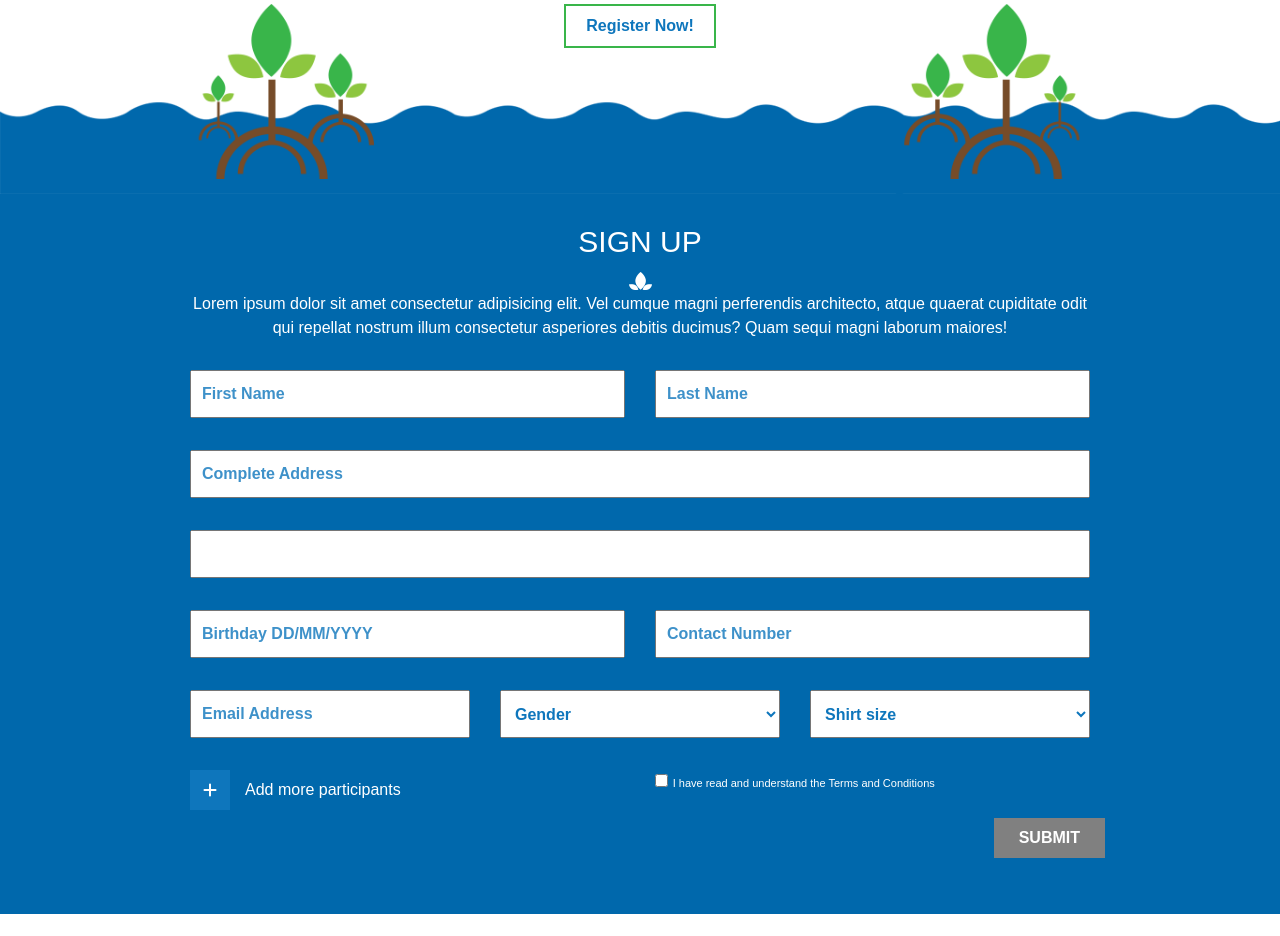
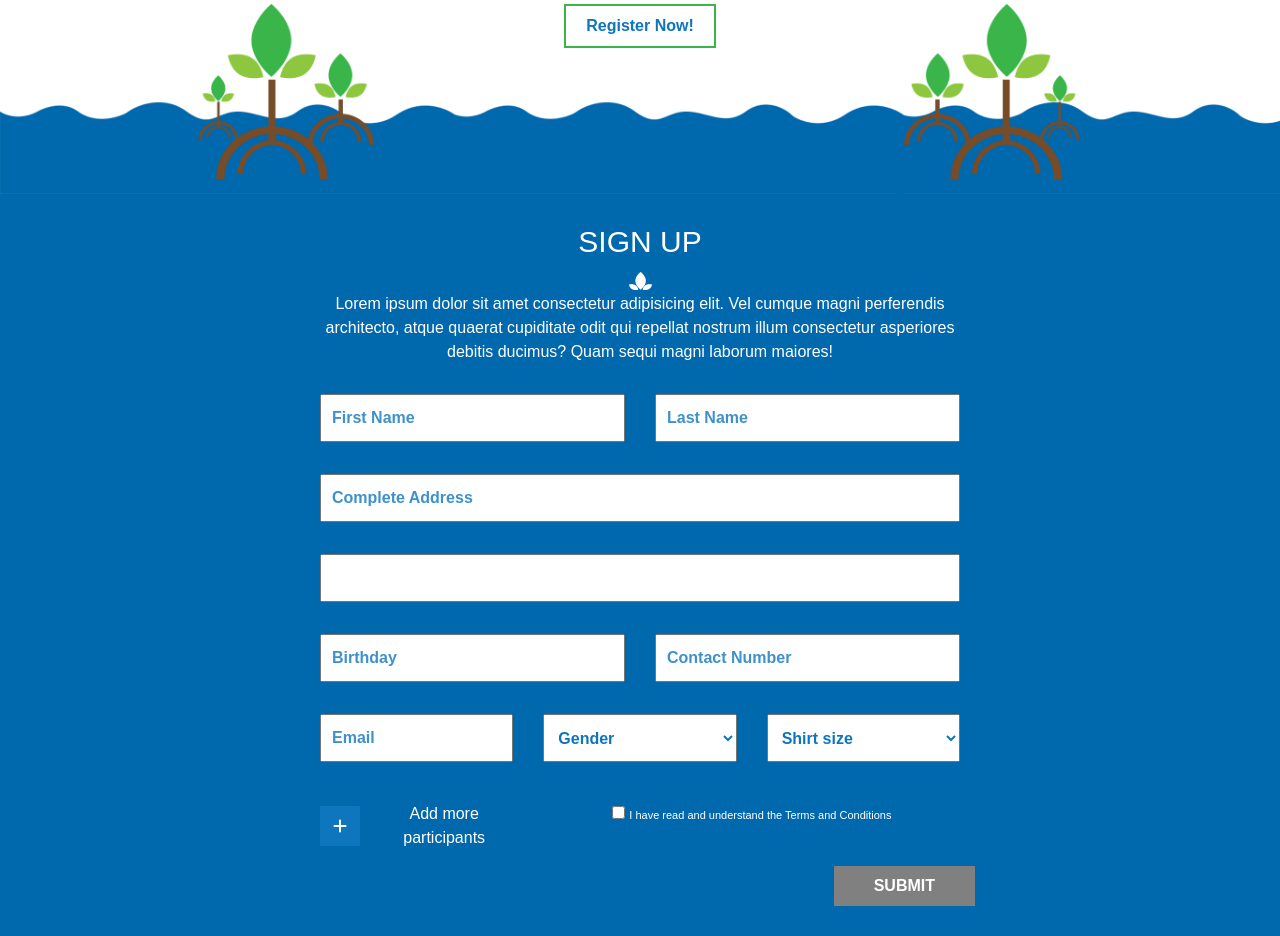
Before and after one commit to janmarroquejr/bcdtest, a PHP site: page / in a window 1280 px wide. Shown: the part 606-1542 px from the top of the page. Before the commit the page ends 1520 px from the top, so only its background shows below. Run offline with PHP 8.4, Linux system fonts and the light colour scheme; some libraries are stand-ins or nearby versions.

Commit message:
minor fixes

```diff
--- a/congrats.css
+++ b/congrats.css
@@ -2,6 +2,7 @@
   padding: 0;
   margin: 0;
   box-sizing: border-box;
+  font-family: Arial, Helvetica, sans-serif;
 }
 
 .greeting {
--- a/data_controller.php
+++ b/data_controller.php
@@ -19,8 +19,10 @@ $registered_at = $row['registeredAt'];
 function getFullGender ($x){
     if($x == "M"){
         return "Male";
-    }else {
+    } else if($x == "F") {
         return "Female";
+    } else {
+        return "";
     }
 }
 
--- a/index.php
+++ b/index.php
@@ -46,7 +46,7 @@
         <div class="hero-text">
             <p class="event-details">APRIL 25, 2015 | Assembly time: 5:00AM | SM City Batangas Parking Grounds</p>
             <p class="registration-fee">Registration fee: Php500 inclusive of race kit with shirt</p>
-            <button class="register">Register Now!</button>
+            <a class="register" href="#sign-up">Register Now!</a>
         </div>
     </div>
 
@@ -65,52 +65,52 @@
 
                 <div>
                     <form action="<?php $_SERVER['PHP_SELF'] ?>" method="POST">
-                        <div class="row my-2">
-                            <div class="col">
+                        <div class="row">
+                            <div class="col mb-2">
                                 <input type="text" placeholder="First Name" class="input" name="first_name" value="<?= $firstName ?>">
                                 <span class="error"><?= $firstName_error ?></span>
                             </div>
 
-                            <div class="col">
+                            <div class="col mb-2">
                                 <input type="text" placeholder="Last Name" class="input" name="last_name" value="<?= $lastName ?>">
                                 <span class="error"><?= $lastName_error ?></span>
                             </div>
                         </div>
-                        <div class="row my-2">
-                            <div class="col">
+                        <div class="row">
+                            <div class="col mb-2">
                                 <input type="text" placeholder="Complete Address" class="input" name="address" value="<?= $x ?>">
                                 <span class="error"><?= $userAddress_error ?></span>
                             </div>
                         </div>
-                        <div class="row my-2">
-                            <div class="col">
+                        <div class="row">
+                            <div class="col mb-2">
                                 <input type="text" class="input" name="address_2" value="<?= $y ?>">
                                 <span class="error"></span>
                             </div>
                         </div>
-                        <div class="row my-2">
-                            <div class="col">
-                                <input type="text" placeholder="Birthday DD/MM/YYYY" class="input" name="birthday" onfocus="(this.type = 'date')" onblur="(this.type='text')" value="<?= $birthday ?>">
+                        <div class="row">
+                            <div class="col-sm-12 col-md-6 mb-2">
+                                <input type="text" placeholder="Birthday" class="input" name="birthday" onfocus="(this.type = 'date')" onblur="(this.type='text')" value="<?= $birthday ?>">
                                 <span class="error"><?= $birthday_error ?></span>
                             </div>
-                            <div class="col">
-                                <input type="tel" placeholder="Contact Number" class="input" name="contact" value="<?= $contact ?>">
+                            <div class="col-sm-12 col-md-6 mb-2">
+                                <input type="number" placeholder="Contact Number" class="input" name="contact" value="<?= $contact ?>">
                             </div>
                         </div>
-                        <div class="row my-2">
-                            <div class="col">
-                                <input type="text" placeholder="Email Address" class="input" name="email" value="<?= $email ?>">
+                        <div class="row">
+                            <div class="col-md-4 mb-2">
+                                <input type="text" placeholder="Email" class="input" name="email" value="<?= $email ?>">
                                 <span class="error"><?= $email_error ?></span>
                             </div>
-                            <div class="col">
+                            <div class="col-md-4 mb-2">
                                 <select name="gender" value="<?= $gender; ?>">
                                     <option selected hidden value="">Gender</option>
-                                    <option value="M">M</option>
-                                    <option value="F">F</option>
+                                    <option value="M">Male</option>
+                                    <option value="F">Female</option>
                                 </select>
                                 <span class="error"><?= $gender_error; ?></span>
                             </div>
-                            <div class="col">
+                            <div class="col-md-4 mb-2">
                                 <select name="shirt_size" value="<?= $shirtSize ?>">
                                     <option selected hidden value="">Shirt size</option>
                                     <option value="S">S</option>
@@ -121,9 +121,9 @@
                                 <span class="error"><?= $shirtSize_error; ?></span>
                             </div>
                         </div>
-                        <div class="row justify-content-between my-2">
-                            <div class="col-4 add"><span class="add-icon"><i class="fas fa-plus"></i></span>Add more participants</div>
-                            <div class="col-8">
+                        <div class="row my-2">
+                            <div class="col-md-4 mb-2 add"><span class="add-icon"><i class="fas fa-plus"></i></span>Add more participants</div>
+                            <div class="col-md-8 justify-content-right">
                                 <input type="checkbox" name="checkbox">
                                 <a href="" class="terms-link" data-toggle="modal" data-target="#termsAndConditions">I have read and understand the Terms and Conditions</a>
                             </div>
--- a/main.css
+++ b/main.css
@@ -8,6 +8,19 @@
   margin: 0;
   box-sizing: border-box;
   font-family: Arial, Helvetica, sans-serif;
+  scroll-behavior: smooth;
+}
+
+/* Chrome, Safari, Edge, Opera */
+input::-webkit-outer-spin-button,
+input::-webkit-inner-spin-button {
+  -webkit-appearance: none;
+  margin: 0;
+}
+
+/* Firefox */
+input[type="number"] {
+  -moz-appearance: textfield;
 }
 
 /* HEADER ELEMENTS */
@@ -33,6 +46,7 @@
   font-size: 14px;
   height: 100%;
   max-width: 1170px;
+  /* min-width: 60%; */
   margin: auto;
   z-index: 1;
 }
@@ -108,6 +122,7 @@
 }
 
 .register {
+  display: inline-block;
   margin-top: 15px;
   background: none;
   border: 2px solid #39b54a;
@@ -117,8 +132,12 @@
   cursor: pointer;
 }
 
+.register:hover {
+  text-decoration: none;
+}
+
 #sign-up {
-  height: 90vh;
+  min-height: 90vh;
   background-color: var(--bg-primary);
   color: #ffffff;
 }
@@ -128,7 +147,8 @@
 }
 
 .form-container {
-  max-width: 900px;
+  max-width: 50%;
+  min-width: 400px;
   margin: auto;
   text-align: center;
   padding: 30px 0;
@@ -195,7 +215,7 @@ option {
 .submit-btn {
   background: #39b54a;
   border: none;
-  padding: 8px 25px;
+  padding: 8px 40px;
   cursor: pointer;
   color: #fff;
   text-transform: uppercase;
@@ -205,7 +225,7 @@ option {
 .btn-disabled {
   background: gray;
   border: none;
-  padding: 8px 25px;
+  padding: 8px 40px;
   cursor: pointer;
   color: #fff;
   text-transform: uppercase;
@@ -219,3 +239,5 @@ option {
   font-size: 12px;
   margin: 0;
 }
+
+/* MEDIA QUERIES */
```
